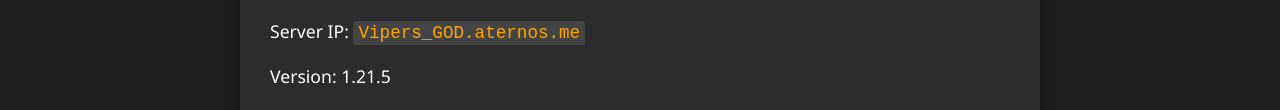
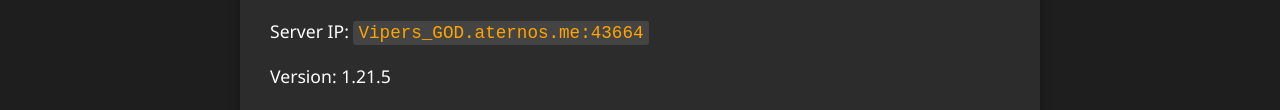
Before and after one commit to VipersGOD/..., a plain HTML site: page index.html in a window 1280 px wide. Shown: the part 558-668 px from the top of the page. Drawn offline with Linux system fonts and the light colour scheme; no server answers.

Commit message:
Update index.html

```diff
--- a/index.html
+++ b/index.html
@@ -158,7 +158,7 @@
 
     <section id="server-info">
         <h2>Server Information</h2>
-        <p>Server IP: <code>Vipers_GOD.aternos.me</code></p>
+        <p>Server IP: <code>Vipers_GOD.aternos.me:43664</code></p>
         <p>Version: 1.21.5</p>
         <p>Server Type: Survival SMP</p>
     </section>
@@ -179,7 +179,7 @@
 
     <script>
         document.addEventListener('DOMContentLoaded', function () {
-            const serverIP = 'Vipers_GOD.aternos.me'; // Replace with your server IP
+            const serverIP = 'Vipers_GOD.aternos.me:43664'; // Replace with your server IP
             const apiUrl = `https://api.mcsrvstat.us/2/${serverIP}`;
 
             function updateServerStatus() {
```
